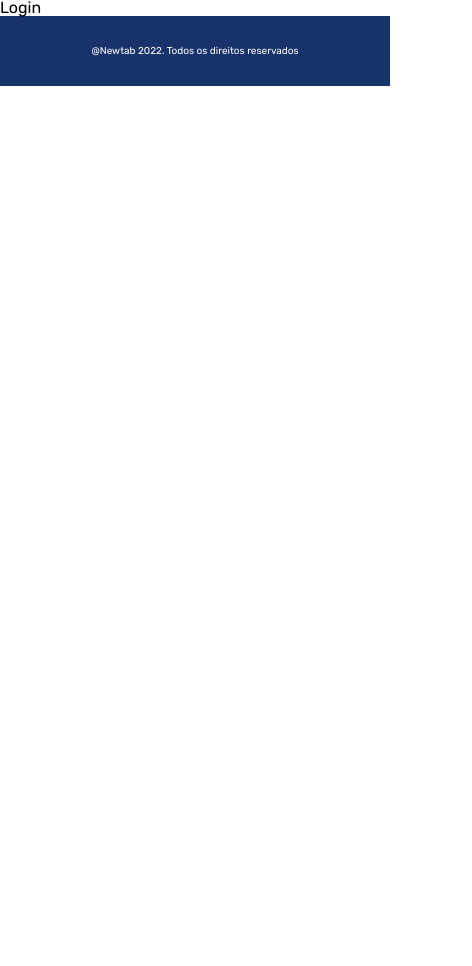
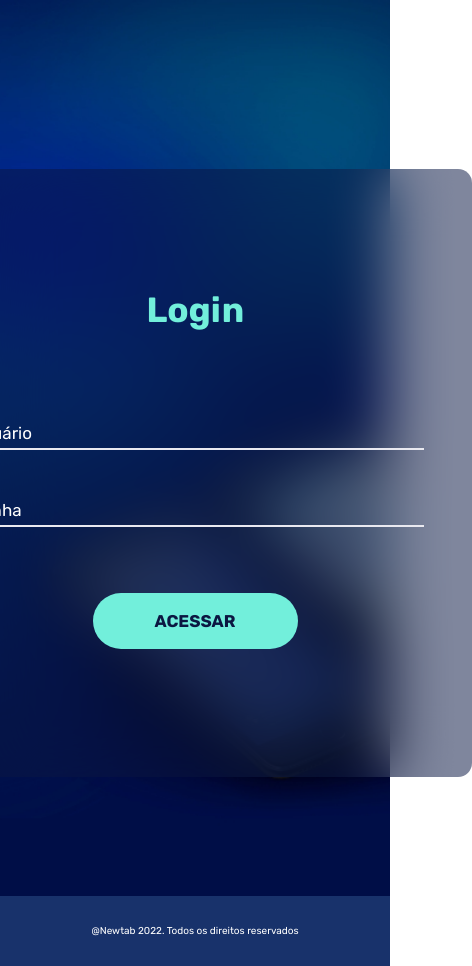
Before and after one commit to JD-Rodrigues/hashtag-finder, a React (Vite) app: page /login in a window 390 px wide. Shown: the whole page, 472 px wide, since content can reach past the window. Before the commit the page ends 844 px from the top, so only its background shows below. Built offline with nearby package versions, Linux system fonts and the light colour scheme.

Commit message:
Página login criada (ainda sem responsividade). Header responsivo adicionado como componente

```diff
--- /dev/null
+++ b/src/components/header/styles.module.css
@@ -0,0 +1,120 @@
+.header {
+    font-weight: 400;
+    display: flex;
+    width: 100%;
+    height: 117px;
+    background: #0A1744;
+    box-shadow: 0px 3px 29px #5538ee1f;
+    opacity: 1;
+    backdrop-filter: blur(30px);
+    justify-content: space-between;
+    align-items: center;
+}
+
+.title {
+    text-align: left;
+    display: flex;
+    color: #FFFFFF;
+    align-items: center;
+}
+
+.finder {
+    font-weight: bold;
+}
+
+.home__button {
+    border:none;
+    display: flex;
+    align-items: center;
+    justify-content: center;
+    background: #72EFDB 0% 0% no-repeat padding-box;
+    border-radius: 25px;
+    color: #0B1741;
+    letter-spacing: 2.55px;
+    text-transform: uppercase;
+    transition: 0.3s;
+}
+
+.home__button:hover {
+    transform: scale(1.05);
+    cursor: pointer;
+}
+
+.home__icon {
+    color:#0B1741;
+}
+
+/*Responsividade header*/
+
+@media (min-width:375px) {
+    .header {
+      height: 82px;
+    }
+
+    .title {
+        font-size: 20px;
+        margin-left: 16px;
+    }
+
+    .home__button{
+        margin-right: 16px;
+        width: 106px;
+        height: 30px;
+        font: normal normal bold 9px/7px Rubik;
+    }
+
+    .home__icon {
+        margin-right: 6px;
+        height: 8px;
+        margin-bottom: 1px;
+    }
+  }
+
+  @media (min-width:768px) {
+    .header {
+      height: 95px;
+    }
+
+    .title {
+        font-size: 28px;
+        margin-left: 64px;
+    }
+
+    .home__button{
+        margin-right: 64px;
+        width: 136px;
+        height: 39px;
+        font: normal normal bold 14px/10px Rubik;
+    }
+
+    .home__icon {
+        margin-right: 8px;
+        margin-bottom: 2px;
+        height: 12px;
+    }
+
+  }
+
+  @media (min-width:1112px) {
+    .header {
+      height: 117px;
+    }
+
+    .title {
+        font-size: 35px;
+        width: 239px;
+        height: 42px;
+    }
+
+    .home__button{
+        margin-right: 64px;
+        width: 170px;
+        height: 49px;
+        font: normal normal bold 17px/13px Rubik;
+    }
+
+    .home__icon {
+        height: 16px;
+
+    }
+  }
--- a/src/pages/login/index.jsx
+++ b/src/pages/login/index.jsx
@@ -1,8 +1,43 @@
+import styles from './login.module.css';
+import { FirstSection } from "../../components/firstSection"
+import { useState } from 'react';
+import homeIcon from '../../../public/images/icons/home-icon.png';
+
 export const Login = () => {
+  const [user, setUser] = useState("");
+  const [password, setPassword] = useState("");
 
   return(
-    <div>
-      <h1>Login</h1>
-    </div>
+    <FirstSection>
+      <div className={styles.container}>
+        <form className={styles.login__form}>
+            <h1 className={styles.login__form__title}>Login</h1>
+            <div className={styles.inputs__area}>
+              <input
+                className={user !== "" ? styles.has__value : styles.input}
+                type="text"
+                value={user}
+                onChange={e => setUser(e.target.value)}
+                autocomplete="off"
+              />
+              <span className={styles.focus__input} data-placeholder="Usuário"></span>
+            </div>
+            <div className={styles.inputs__area}>
+              <input
+                className={password !== "" ? styles.has__value : styles.input}
+                type="password"
+                value={password}
+                onChange={e => setPassword(e.target.value)}
+                autocomplete="off"
+              />
+              <span className={styles.focus__input} data-placeholder="Senha"></span>
+            </div>
+            <div className={styles.form__button}>
+              <button className={styles.access__button}>ACESSAR</button>
+            </div>
+          </form>
+
+      </div>
+    </FirstSection>
   )
 }
--- /dev/null
+++ b/src/pages/login/login.module.css
@@ -0,0 +1,159 @@
+* {
+    padding: 0;
+    margin: 0;
+    font-family: 'Rubik';
+    font-weight: 400;
+}
+
+.container {
+    font-family:'Rubik';
+    display: flex;
+    flex-direction: column;
+    align-items: center;
+}
+
+/*Css do formulário*/
+
+.login__form {
+    margin-top: 119px;
+    margin-bottom: 119px;
+    width: 553px;
+    height: 608px;
+    display: flex;
+    align-items: center;
+    flex-direction: column;
+    background: #0A174485;
+    border-radius: 14px;
+    backdrop-filter: blur(30px);
+    opacity: 1;
+
+
+}
+
+.login__form__title {
+    margin-top: 131px;
+    margin-bottom: 75px;
+    width: 97px;
+    height: 42px;
+    text-align: left;
+    font: normal normal bold 35px/21px Rubik;
+    letter-spacing: 0px;
+    color: #72EFDB;
+    opacity: 1;
+}
+
+.access__button {
+    margin-top: 22px;
+    border: none;
+    width: 205px;
+    height: 56px;
+    background: #72EFDB 0% 0% no-repeat padding-box;
+    border-radius: 34px;
+    opacity: 1;
+    color: #0B1741;
+    font: normal normal bold 17px/13px Rubik;
+    text-transform: uppercase;
+    transition: 0.3s;
+}
+
+.access__button:hover {
+    transform: scale(1.05);
+    cursor: pointer;
+}
+
+.inputs__area {
+    position: relative;
+    border-bottom: 2px solid #E9E9F0;
+    margin-bottom: 44px;
+}
+
+.input {
+    width: 457px;
+    height: 31px;
+    font-weight: 400;
+    color: #FFFFFF;
+    line-height: 1.2;
+    border: none;
+    display: block;
+    background-color: transparent;
+    padding: 0 5px;
+}
+
+.input:focus {
+    outline: none;
+}
+
+.input:focus + .focus__input::after {
+    top: -15px;
+}
+
+.input:focus + .focus__input::before {
+    width: 100%;
+}
+
+.has__value {
+    width: 457px;
+    height: 31px;
+    font-weight: 400;
+    color: #FFFFFF;
+    line-height: 1.2;
+    border: none;
+    display: block;
+    background-color: transparent;
+    padding: 0 5px;
+}
+
+.has__value:focus {
+    outline: none;
+}
+
+.has__value + .focus__input::after {
+    top: -15px;
+}
+
+.has__value + .focus__input::before {
+    width: 100%;
+}
+
+.focus__input{
+    position: absolute;
+    display: block;
+    width: 100%;
+    height: 100%;
+    top: 0;
+    left: 0;
+    pointer-events: none;
+    color: white;
+}
+
+/*Para fazer efeito gradiente na linha abaixo do input*/
+
+.focus__input::before {
+    content: "";
+    display: block;
+    position: absolute;
+    bottom: -2px;
+    left: 0;
+    width: 0;
+    height: 2px;
+
+
+    background: -webkit-linear-gradient(to left, #0A1744, #72EFDB);
+    background: -o-linear-gradient(to left, #0A1744, #72EFDB);
+    background: -moz-linear-gradient(to left, #0A1744, #72EFDB);
+    background: linear-gradient(to left, #0A1744, #72EFDB);
+}
+
+.focus__input::after {
+    font: normal normal normal 17px/25px Rubik;
+    color: #fff;
+
+    line-height: 0;
+    content: attr(data-placeholder);
+    display: block;
+    width: 100%;
+    position: absolute;
+    top: 16px;
+    left: 0;
+    padding-left: 5px;
+}
```
Also changed, not shown: src/components/header/index.jsx (added, +14 -0 lines).
